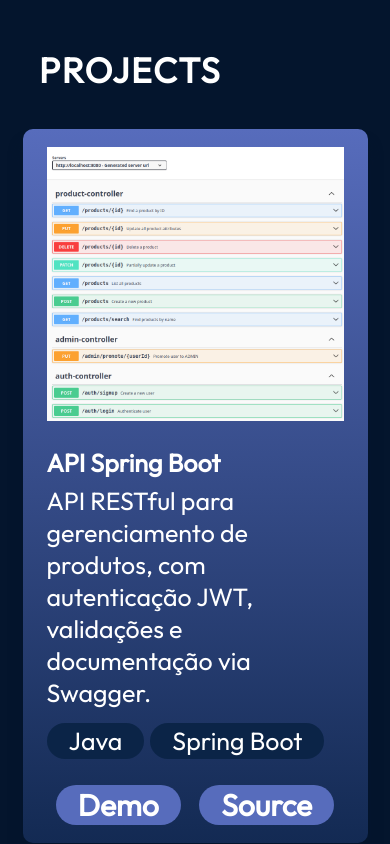
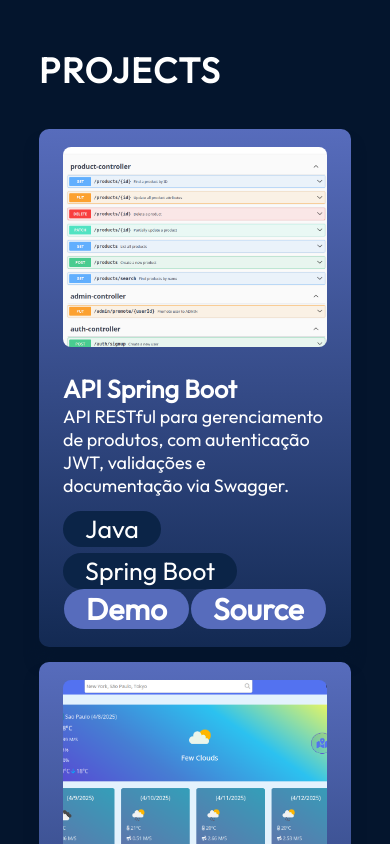
Before and after one commit to FelipeRibeir0/portfolio, a React (Vite) app: page / in a window 390 px wide. Shown: the part 7220-8064 px from the top of the page. Built offline with nearby package versions, Linux system fonts and the light colour scheme.

Commit message:
refactor: ajustando a responsividade dos cards

```diff
--- a/src/components/Projects/ProjectCard.module.css
+++ b/src/components/Projects/ProjectCard.module.css
@@ -1,18 +1,24 @@
 @import "../../vars.css";
 
 .container{
+
     display: flex;
     flex-direction: column;
+    justify-content: space-between;
     border-radius: 10px;
     background: linear-gradient(180deg, #576cbc 0%, #132a53 100%);
     box-shadow: 0 16px 14px 0 #04152d;
     padding: 18px 24px;
+    min-height: 500px;
     max-width: 345px;
 }
 
 .image{
-    margin-bottom: 26px;
-}
+    height: 200px;
+    object-fit: cover;
+    width: 100%;
+    border-radius: 8px;
+    margin-bottom: 26px;}
 
 .title{
     font-size: 25px;
@@ -20,9 +26,13 @@
 }
 
 .description{
-    margin-top: 6px;
-    font-size: 25px;
+    font-size: 18px;
     font-weight: 400;
+    overflow: hidden;
+    text-overflow: ellipsis;
+    display: -webkit-box;
+    line-clamp: 3;
+    -webkit-box-orient: vertical;
 }
 
 .skills{
@@ -45,7 +55,7 @@
 
 .links{
     width: 100%;
-    margin-top: 26px;
+    margin-top: auto;
     display: flex;
     justify-content: space-around;
 }
--- a/src/components/Projects/Projects.jsx
+++ b/src/components/Projects/Projects.jsx
@@ -7,7 +7,7 @@
 
 export const Projects = () => {
     return <section className={styles.container}>
-        <h2 className={styles.title}>Projects</h2>
+        <h2 className={styles.title} id="projects">Projects</h2>
         <div className={styles.projects}>
             {
                 projects.map((project, id) =>{
```
